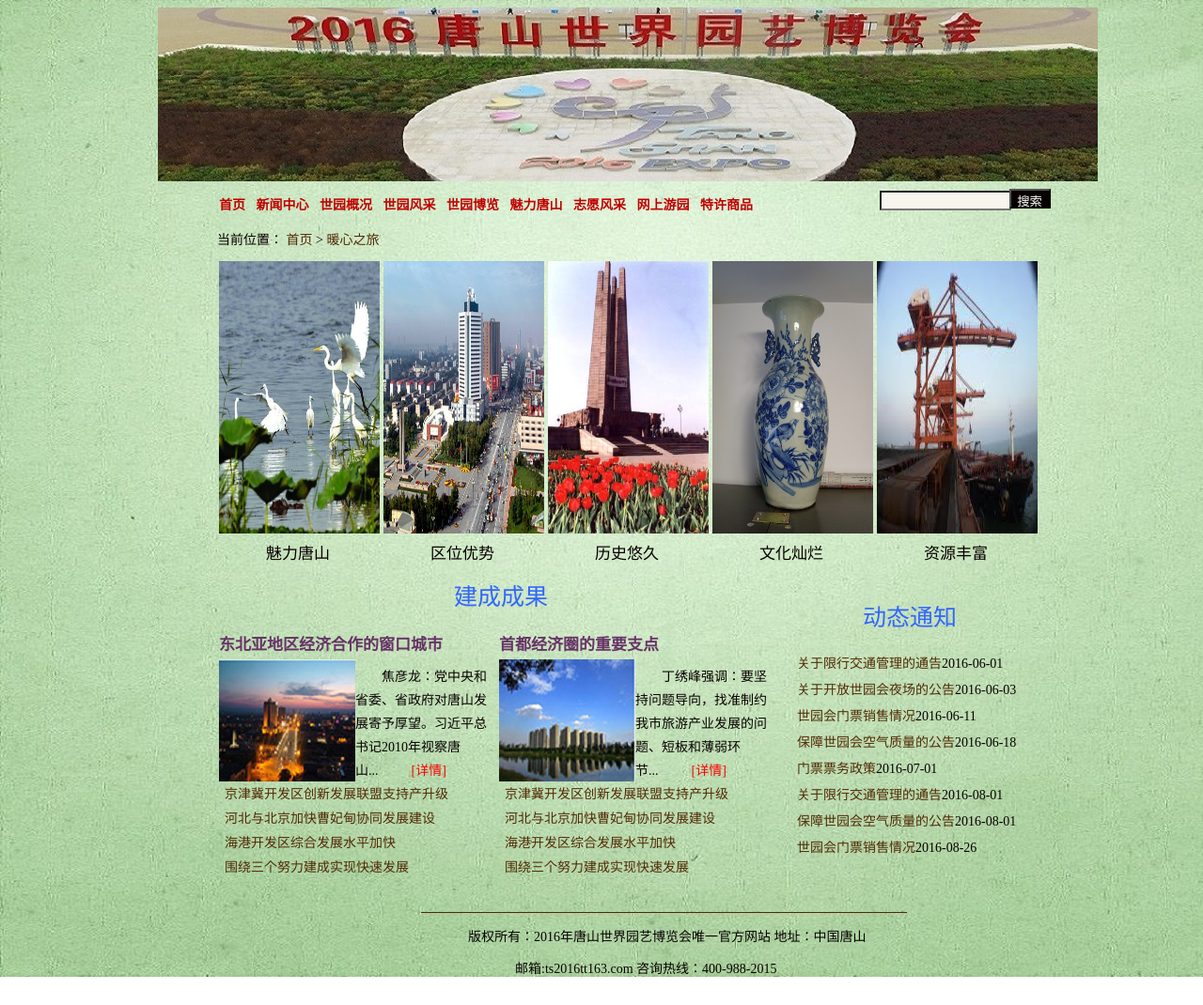
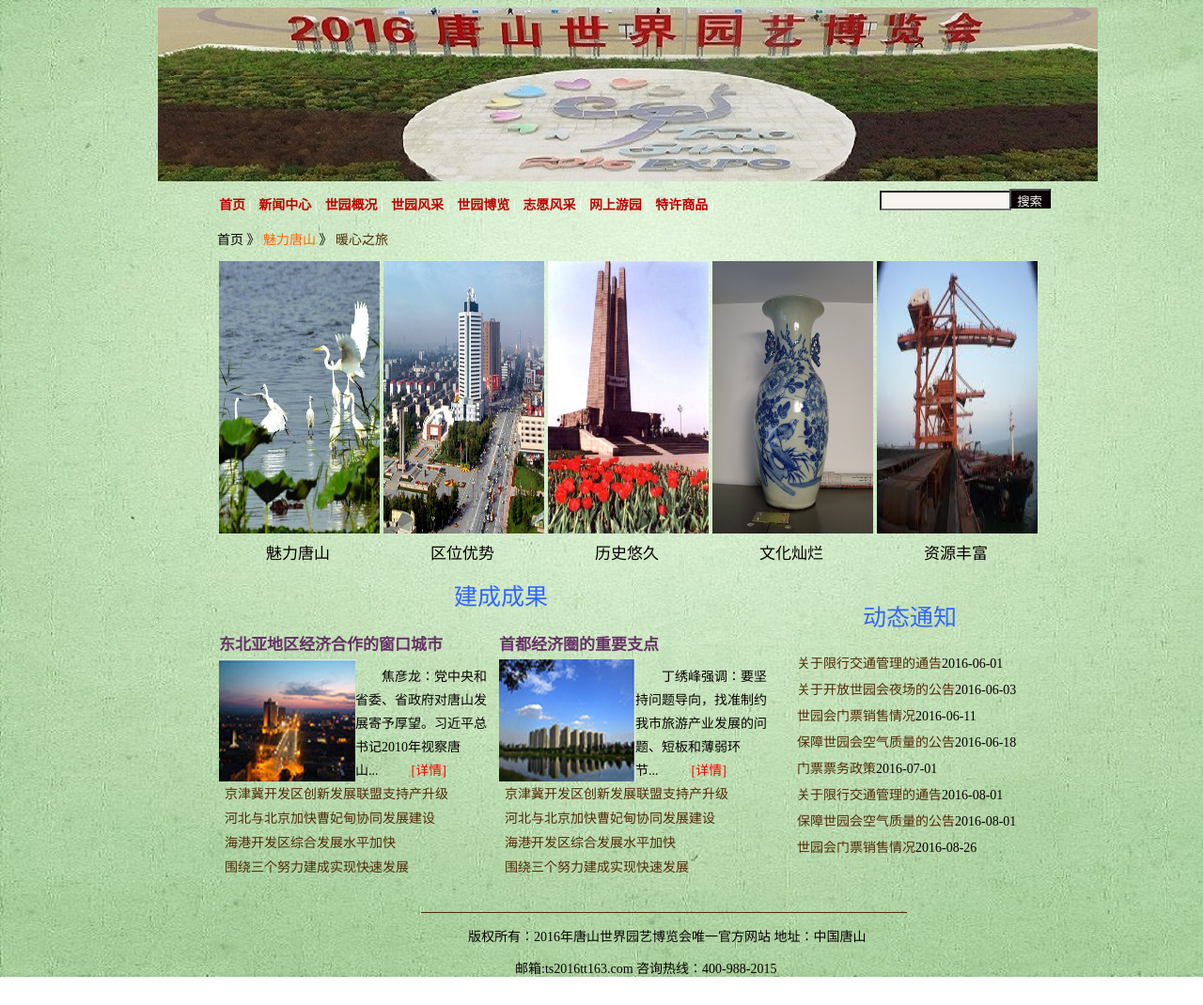
Before and after one commit to smilingzhang/web1, a plain HTML site: page homework2.html in a window 1280 px wide. Shown: the top 1070 px of the page at 94% size. Drawn offline with Linux system fonts and the light colour scheme.

Commit message:
修改大作业

```diff
--- a/css/homework1.css
+++ b/css/homework1.css
@@ -290,3 +290,8 @@ body{
 	position: relative;
 	left:280px;
 }
+.shouye{
+	text-decoration: none;
+	color:#ff6600;
+	font-weight: bolder;
+}
--- a/css/homework2.css
+++ b/css/homework2.css
@@ -288,3 +288,10 @@ body{
 	left:280px;
 	/*top:10px;*/
 }
+.shouye{
+	color:black;
+	text-decoration: none;
+}
+#tang{
+	color: #ff6600;
+}
--- a/css/homework3.css
+++ b/css/homework3.css
@@ -290,3 +290,10 @@ body{
 	/*top:10px;*/
 	bottom: 260px;
 }
+.shouye{
+	color: black;
+	text-decoration: none;
+}
+#nuan{
+	color: #ff6600;
+}
--- a/homework2.html
+++ b/homework2.html
@@ -14,15 +14,15 @@
 			<div class="nav">
 				<div class="daohang">
 				<ul class="ul1">
-					<li><a href="#">首页</a>&nbsp;</li>
-				 	<li><a href="#">新闻中心</a>&nbsp;</li>
-					<li><a href="#">世园概况</a>&nbsp;</li>
-					<li><a href="#">世园风采</a>&nbsp;</li>
-					<li><a href="#">世园博览</a>&nbsp;</li>
-					<li><a href="#">魅力唐山</a>&nbsp;</li>
-					<li><a href="#">志愿风采</a>&nbsp;</li>
-					<li><a href="#">网上游园</a>&nbsp;</li>
-					<li><a href="#">特许商品</a>&nbsp;</li>
+					<li><a href="#">首页</a>&nbsp;|</li>
+				 	<li><a href="#">新闻中心</a>&nbsp;|</li>
+					<li><a href="#">世园概况</a>&nbsp;|</li>
+					<li><a href="#">世园风采</a>&nbsp;|</li>
+					<li><a href="#">世园博览</a>&nbsp;|</li>
+					<!-- <li><a href="#">魅力唐山</a>&nbsp;</li> -->
+					<li><a href="#">志愿风采</a>&nbsp;|</li>
+					<li><a href="#">网上游园</a>&nbsp;|</li>
+					<li><a href="#">特许商品</a>&nbsp;|</li>
 				</ul>
 			</div>
 			<div class="sousuo">
@@ -33,7 +33,7 @@
 		</div>
 		<!--主体-->
 		<div class="content">
-			<p class="mianbaoxie">当前位置：&nbsp;<a href="homework1.html" class="a1">首页</a>&nbsp;>&nbsp;<a href="homework3.html" class="a1">暖心之旅</a></p>
+			<p class="mianbaoxie"><a href="homework1.html" class="shouye">首页</a>&nbsp;》&nbsp;<a href="homework2.html" class="a1" id="tang">魅力唐山</a>&nbsp;》&nbsp;<a href="homework3.html" class="a1">暖心之旅</a></p>
 			<div class="up">
 				<div class="image">
 					<div class="pp1">
```
Also changed, not shown: homework1.html (+9 -9 lines), homework3.html (+10 -10 lines).
